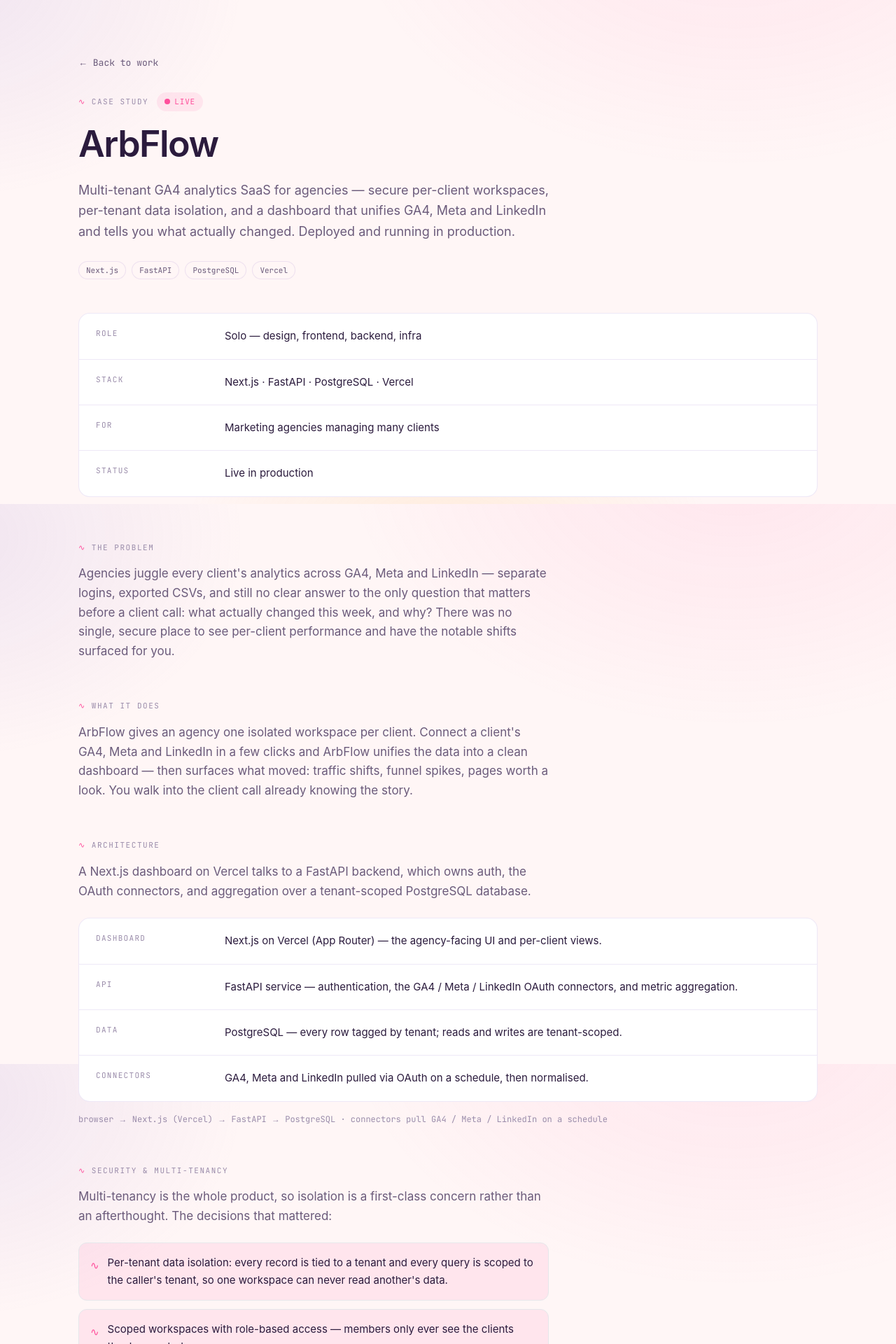
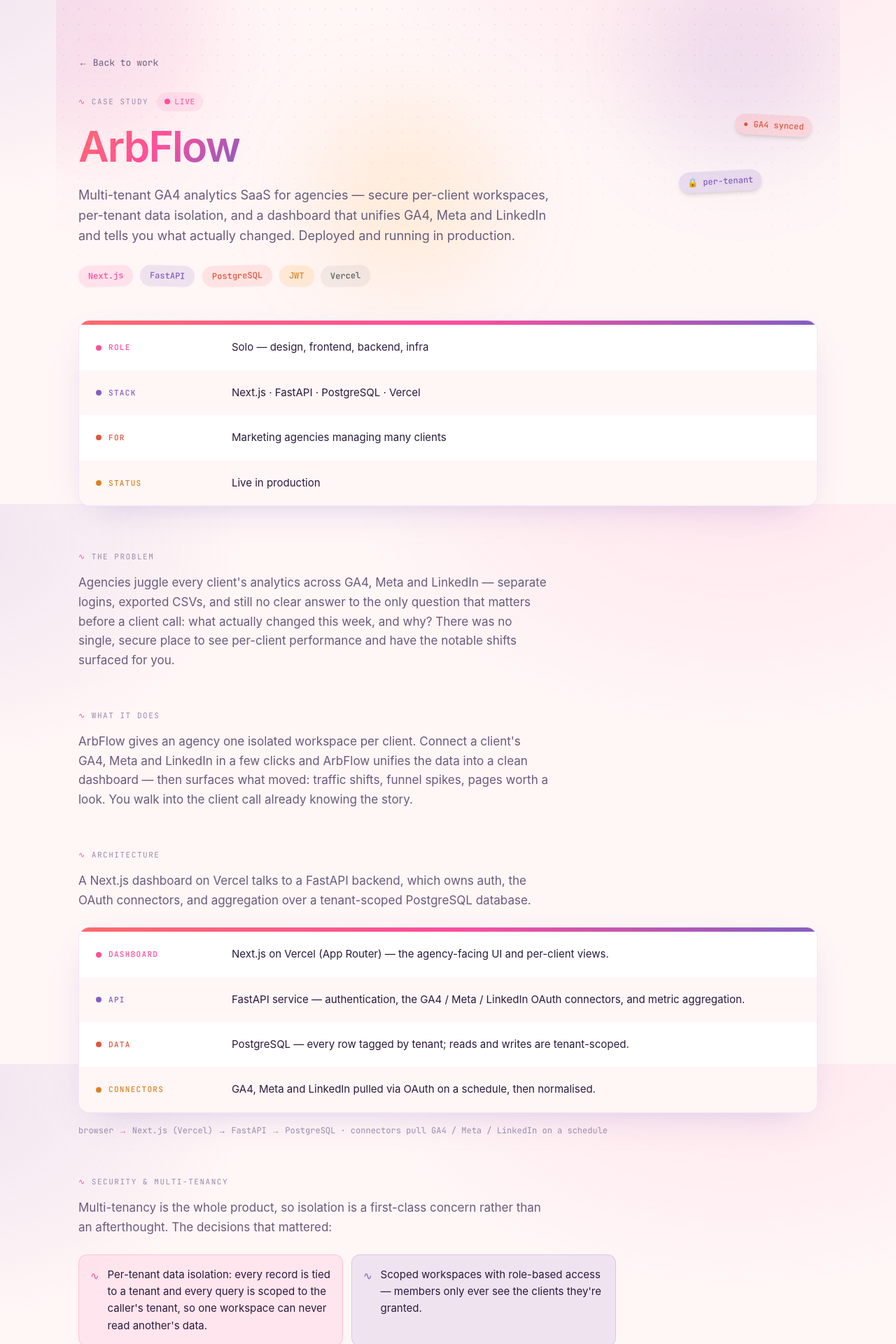
Before and after one commit to PranavShukla2/Portfolio, a Next.js app: page /work/arbflow in a window 1280 px wide. Shown: the part 80-2000 px from the top of the page at 70% size. Built offline with nearby package versions, Linux system fonts and the light colour scheme.

Commit message:
Make ArbFlow case study vibrant

```diff
--- a/app/work/arbflow/page.tsx
+++ b/app/work/arbflow/page.tsx
@@ -2,7 +2,6 @@
 import Link from "next/link";
 import { Eyebrow } from "@/components/Section";
 import Badge from "@/components/Badge";
-import Chip from "@/components/Chip";
 
 export const metadata: Metadata = {
   title: "ArbFlow — Multi-tenant GA4 analytics SaaS",
@@ -10,7 +9,21 @@
     "Case study: secure per-client workspaces, per-tenant data isolation, and a dashboard that surfaces what actually changed across GA4, Meta and LinkedIn. Live in production.",
 };
 
-const CHIPS = ["Next.js", "FastAPI", "PostgreSQL", "Vercel"];
+const PALETTE = ["#ff4e9b", "#845ec2", "#e2563b", "#d98324"];
+const WASHES = [
+  "rgba(255,78,155,0.10)",
+  "rgba(132,94,194,0.12)",
+  "rgba(255,107,107,0.12)",
+  "rgba(255,179,71,0.16)",
+];
+
+const STACK_PILLS = [
+  { label: "Next.js", color: "#ff4e9b", wash: "rgba(255,78,155,0.12)" },
+  { label: "FastAPI", color: "#845ec2", wash: "rgba(132,94,194,0.13)" },
+  { label: "PostgreSQL", color: "#e2563b", wash: "rgba(255,107,107,0.14)" },
+  { label: "JWT", color: "#d98324", wash: "rgba(255,179,71,0.18)" },
+  { label: "Vercel", color: "#5a5a5f", wash: "rgba(90,90,95,0.08)" },
+];
 
 const AT_A_GLANCE = [
   // TODO: confirm role / timeline if you want them exact
@@ -52,9 +65,56 @@
   //  - session/auth: how sessions + tenant claims are issued and verified
 ];
 
+/** Gradient-topped fact card with colour-dotted keys. */
+function FactCard({ rows }: { rows: { key: string; value: string }[] }) {
+  return (
+    <dl className="overflow-hidden rounded-2xl border border-line bg-surface shadow-[0_18px_50px_-24px_rgba(132,94,194,0.35)]">
+      <div className="bg-candy h-1.5 w-full" aria-hidden />
+      {rows.map((h, i) => (
+        <div
+          key={h.key}
+          className={`grid grid-cols-1 gap-2 px-6 py-5 sm:grid-cols-[170px_1fr] sm:gap-6 ${
+            i % 2 === 1 ? "bg-bg" : ""
+          }`}
+        >
+          <dt className="flex items-center gap-2.5 font-mono text-[11px] font-medium uppercase tracking-[0.12em]">
+            <span
+              className="h-2 w-2 rounded-full"
+              style={{ background: PALETTE[i % PALETTE.length] }}
+              aria-hidden
+            />
+            <span style={{ color: PALETTE[i % PALETTE.length] }}>{h.key}</span>
+          </dt>
+          <dd className="text-[15px] leading-relaxed text-ink">{h.value}</dd>
+        </div>
+      ))}
+    </dl>
+  );
+}
+
 export default function ArbFlowCaseStudy() {
   return (
-    <article className="mx-auto w-full max-w-page px-6 py-16 sm:px-8 sm:py-24">
+    <article className="relative mx-auto w-full max-w-page px-6 py-16 sm:px-8 sm:py-24">
+      {/* vibrant header backdrop: gradient blobs + dotted pattern */}
+      <div
+        aria-hidden
+        className="pointer-events-none absolute inset-x-0 top-0 -z-10 h-[560px] overflow-hidden"
+      >
+        <div className="absolute -left-24 -top-20 h-80 w-80 rounded-full bg-accent-wash blur-3xl" />
+        <div className="absolute right-0 -top-10 h-72 w-72 rounded-full bg-accent-2-wash blur-3xl" />
+        <div className="absolute left-1/3 top-44 h-64 w-64 rounded-full bg-accent-3-wash blur-3xl" />
+        <div
+          className="absolute inset-0"
+          style={{
+            backgroundImage:
+              "radial-gradient(circle, rgba(132,94,194,0.12) 1px, transparent 1px)",
+            backgroundSize: "22px 22px",
+            maskImage: "linear-gradient(to bottom, black, transparent)",
+            WebkitMaskImage: "linear-gradient(to bottom, black, transparent)",
+          }}
+        />
+      </div>
+
       <Link
         href="/#work"
         className="font-mono text-[13px] text-ink-2 transition-colors hover:text-accent"
@@ -62,13 +122,29 @@
         ← Back to work
       </Link>
 
-      <div className="mt-8 flex flex-wrap items-center gap-3">
+      {/* header */}
+      <div className="relative mt-8">
+        {/* floating ArbFlow-style badges (desktop) */}
+        <span
+          className="pointer-events-none absolute right-2 top-8 hidden rotate-3 items-center gap-1.5 rounded-full px-3 py-1.5 font-mono text-[12px] font-medium shadow-md lg:inline-flex"
+          style={{ background: "rgba(255,107,107,0.16)", color: "#e2563b" }}
+        >
+          ● GA4 synced
+        </span>
+        <span
+          className="pointer-events-none absolute right-20 top-28 hidden -rotate-3 rounded-full px-3 py-1.5 font-mono text-[12px] font-medium shadow-md lg:inline-block"
+          style={{ background: "rgba(132,94,194,0.16)", color: "#845ec2" }}
+        >
+          🔒 per-tenant
+        </span>
+
+        <div className="flex flex-wrap items-center gap-3">
           <Eyebrow>Case study</Eyebrow>
           <Badge label="Live" variant="live" pulse />
         </div>
 
-      <h1 className="mt-5 text-[40px] font-semibold leading-[1.05] tracking-tightest text-ink sm:text-[52px]">
-        ArbFlow
+        <h1 className="mt-5 text-[44px] font-semibold leading-[1.02] tracking-tightest sm:text-[60px]">
+          <span className="text-candy">ArbFlow</span>
         </h1>
 
         <p className="mt-6 max-w-2xl text-[18px] leading-relaxed text-ink-2">
@@ -78,26 +154,28 @@
           running in production.
         </p>
 
-      <div className="mt-7 flex flex-wrap gap-2">
-        {CHIPS.map((chip) => (
-          <Chip key={chip}>{chip}</Chip>
+        {/* colourful tech pills */}
+        <div className="mt-7 flex flex-wrap gap-2.5">
+          {STACK_PILLS.map((p, i) => (
+            <span
+              key={p.label}
+              className="rounded-full px-3.5 py-1.5 font-mono text-[12px] font-medium shadow-sm"
+              style={{
+                background: p.wash,
+                color: p.color,
+                transform: i % 2 === 0 ? "rotate(-1.5deg)" : "rotate(1.5deg)",
+              }}
+            >
+              {p.label}
+            </span>
           ))}
+        </div>
       </div>
 
       {/* At a glance */}
-      <dl className="mt-12 divide-y divide-line rounded-2xl border border-line bg-surface">
-        {AT_A_GLANCE.map((h) => (
-          <div
-            key={h.key}
-            className="grid grid-cols-1 gap-2 px-6 py-5 sm:grid-cols-[160px_1fr] sm:gap-6"
-          >
-            <dt className="font-mono text-[11px] uppercase tracking-[0.12em] text-ink-3">
-              {h.key}
-            </dt>
-            <dd className="text-[15px] leading-relaxed text-ink">{h.value}</dd>
+      <div className="mt-12">
+        <FactCard rows={AT_A_GLANCE} />
       </div>
-        ))}
-      </dl>
 
       {/* Problem */}
       <section className="mt-16">
@@ -131,22 +209,14 @@
           auth, the OAuth connectors, and aggregation over a tenant-scoped
           PostgreSQL database.
         </p>
-        <dl className="mt-6 divide-y divide-line rounded-2xl border border-line bg-surface">
-          {ARCHITECTURE.map((h) => (
-            <div
-              key={h.key}
-              className="grid grid-cols-1 gap-2 px-6 py-5 sm:grid-cols-[160px_1fr] sm:gap-6"
-            >
-              <dt className="font-mono text-[11px] uppercase tracking-[0.12em] text-ink-3">
-                {h.key}
-              </dt>
-              <dd className="text-[15px] leading-relaxed text-ink">{h.value}</dd>
+        <div className="mt-6">
+          <FactCard rows={ARCHITECTURE} />
         </div>
-          ))}
-        </dl>
         <p className="mt-4 font-mono text-[12px] text-ink-3">
-          browser → Next.js (Vercel) → FastAPI → PostgreSQL · connectors pull
-          GA4 / Meta / LinkedIn on a schedule
+          browser <span className="text-accent">→</span> Next.js (Vercel){" "}
+          <span className="text-accent-2">→</span> FastAPI{" "}
+          <span className="text-coral">→</span> PostgreSQL · connectors pull GA4 /
+          Meta / LinkedIn on a schedule
         </p>
       </section>
 
@@ -157,13 +227,21 @@
           Multi-tenancy is the whole product, so isolation is a first-class
           concern rather than an afterthought. The decisions that mattered:
         </p>
-        <ul className="mt-6 max-w-2xl space-y-3">
-          {SECURITY.map((s) => (
+        <ul className="mt-6 grid max-w-3xl gap-3 sm:grid-cols-2">
+          {SECURITY.map((s, i) => (
             <li
               key={s}
-              className="flex gap-3 rounded-xl border border-accent/15 bg-accent-wash p-4 text-[15px] leading-relaxed text-ink"
+              className="flex gap-3 rounded-xl border p-4 text-[15px] leading-relaxed text-ink"
+              style={{
+                background: WASHES[i % WASHES.length],
+                borderColor: PALETTE[i % PALETTE.length] + "33",
+              }}
             >
-              <span className="mt-1 text-accent" aria-hidden>
+              <span
+                className="mt-0.5 shrink-0"
+                style={{ color: PALETTE[i % PALETTE.length] }}
+                aria-hidden
+              >
                 ∿
               </span>
               <span>{s}</span>
```
Lines whose indentation alone changed are shown as unchanged.
